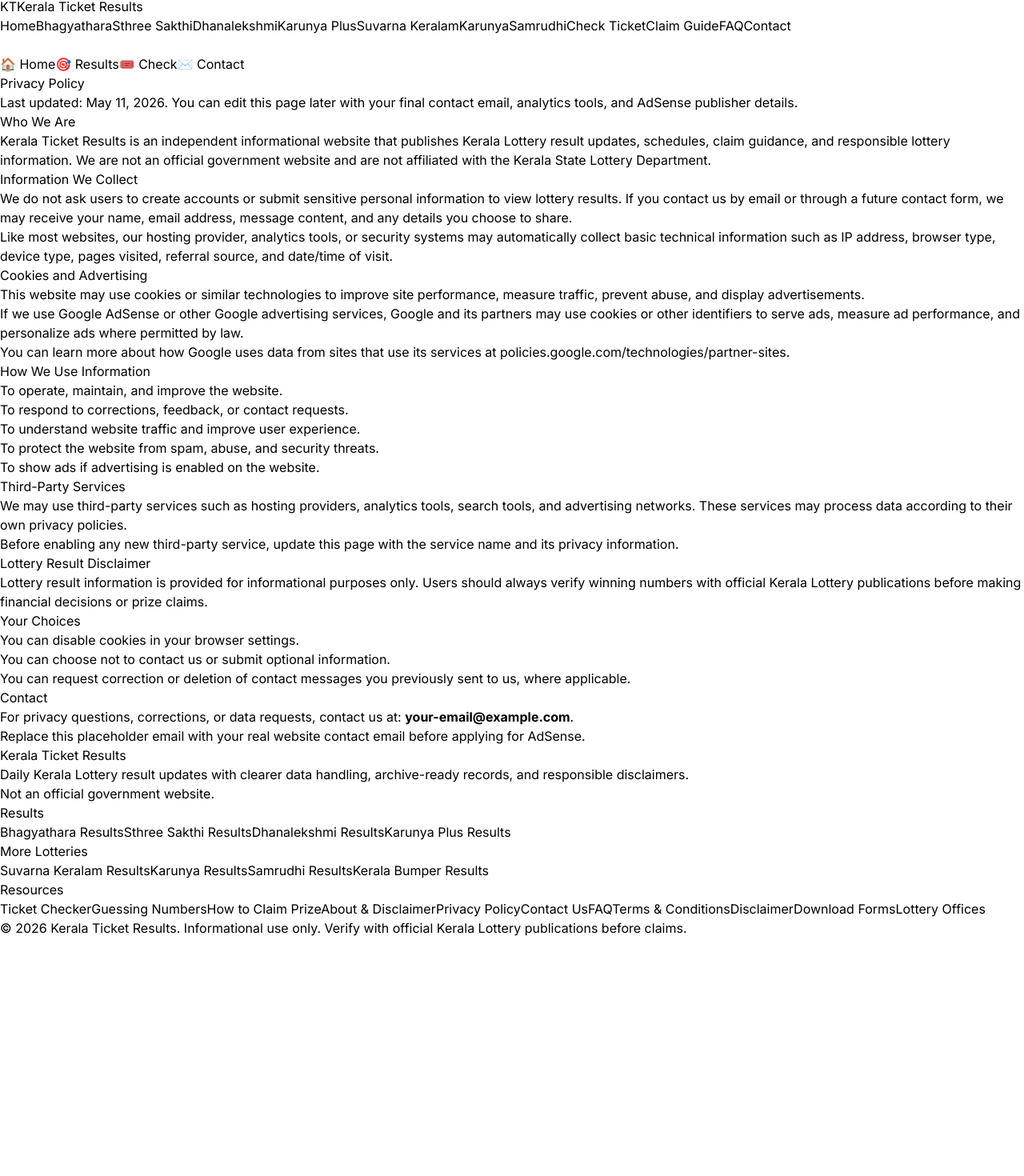
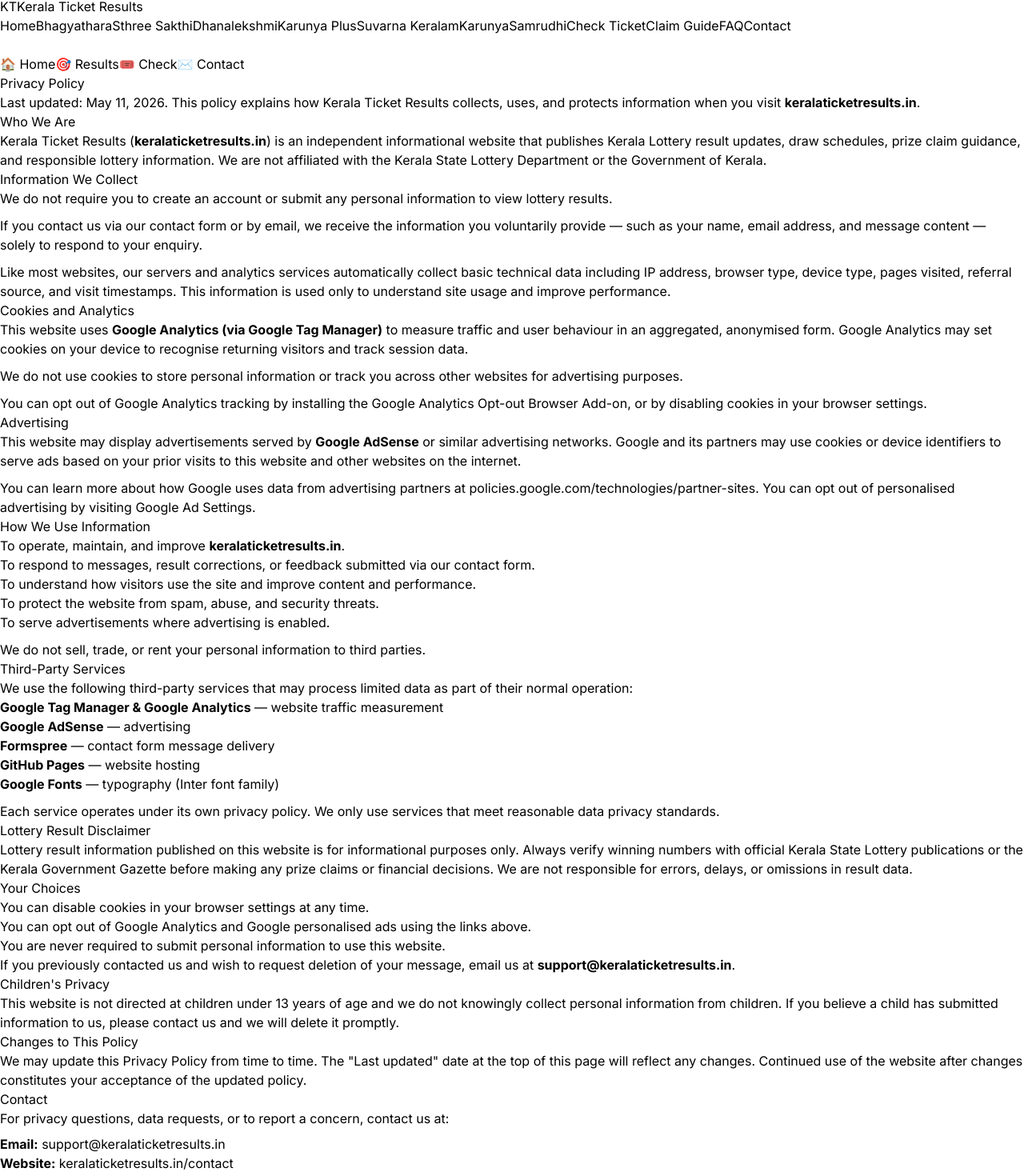
Before and after one commit to dhileep111/kerala-lottery-site, a React (Vite) app in the folder artifacts/kerala-lottery/: page /privacy-policy in a window 1280 px wide. Shown: the part 52-1522 px from the top of the page at 80% size. Before the commit the page ends 1224 px from the top, so only its background shows below. Built offline with nearby package versions, Linux system fonts and the light colour scheme; the HTML template or start-up script is replaced by a standard one.

Commit message:
Update PrivacyPolicyPage.tsx

```diff
--- a/artifacts/kerala-lottery/src/pages/PrivacyPolicyPage.tsx
+++ b/artifacts/kerala-lottery/src/pages/PrivacyPolicyPage.tsx
@@ -6,16 +6,92 @@ export default function PrivacyPolicyPage() {
       <div className="container">
         <div className="hero">
           <h1>Privacy Policy</h1>
-          <p>Last updated: May 11, 2026. You can edit this page later with your final contact email, analytics tools, and AdSense publisher details.</p>
+          <p>Last updated: May 11, 2026. This policy explains how Kerala Ticket Results collects, uses, and protects information when you visit <strong>keralaticketresults.in</strong>.</p>
         </div>
-        <section className="content-card"><h2>Who We Are</h2><p>{site.name} is an independent informational website that publishes Kerala Lottery result updates, schedules, claim guidance, and responsible lottery information. We are not an official government website and are not affiliated with the Kerala State Lottery Department.</p></section>
-        <section className="content-card"><h2>Information We Collect</h2><p>We do not ask users to create accounts or submit sensitive personal information to view lottery results. If you contact us by email or through a future contact form, we may receive your name, email address, message content, and any details you choose to share.</p><p>Like most websites, our hosting provider, analytics tools, or security systems may automatically collect basic technical information such as IP address, browser type, device type, pages visited, referral source, and date/time of visit.</p></section>
-        <section className="content-card"><h2>Cookies and Advertising</h2><p>This website may use cookies or similar technologies to improve site performance, measure traffic, prevent abuse, and display advertisements.</p><p>If we use Google AdSense or other Google advertising services, Google and its partners may use cookies or other identifiers to serve ads, measure ad performance, and personalize ads where permitted by law.</p><p>You can learn more about how Google uses data from sites that use its services at policies.google.com/technologies/partner-sites.</p></section>
-        <section className="content-card"><h2>How We Use Information</h2><ul><li>To operate, maintain, and improve the website.</li><li>To respond to corrections, feedback, or contact requests.</li><li>To understand website traffic and improve user experience.</li><li>To protect the website from spam, abuse, and security threats.</li><li>To show ads if advertising is enabled on the website.</li></ul></section>
-        <section className="content-card"><h2>Third-Party Services</h2><p>We may use third-party services such as hosting providers, analytics tools, search tools, and advertising networks. These services may process data according to their own privacy policies.</p><p>Before enabling any new third-party service, update this page with the service name and its privacy information.</p></section>
-        <section className="content-card"><h2>Lottery Result Disclaimer</h2><p>Lottery result information is provided for informational purposes only. Users should always verify winning numbers with official Kerala Lottery publications before making financial decisions or prize claims.</p></section>
-        <section className="content-card"><h2>Your Choices</h2><ul><li>You can disable cookies in your browser settings.</li><li>You can choose not to contact us or submit optional information.</li><li>You can request correction or deletion of contact messages you previously sent to us, where applicable.</li></ul></section>
-        <section className="content-card"><h2>Contact</h2><p>For privacy questions, corrections, or data requests, contact us at: <strong>your-email@example.com</strong>.</p><p>Replace this placeholder email with your real website contact email before applying for AdSense.</p></section>
+
+        <section className="content-card">
+          <h2>Who We Are</h2>
+          <p>{site.name} (<strong>keralaticketresults.in</strong>) is an independent informational website that publishes Kerala Lottery result updates, draw schedules, prize claim guidance, and responsible lottery information. We are not affiliated with the Kerala State Lottery Department or the Government of Kerala.</p>
+        </section>
+
+        <section className="content-card">
+          <h2>Information We Collect</h2>
+          <p>We do not require you to create an account or submit any personal information to view lottery results.</p>
+          <p style={{ marginTop: 10 }}>If you contact us via our contact form or by email, we receive the information you voluntarily provide — such as your name, email address, and message content — solely to respond to your enquiry.</p>
+          <p style={{ marginTop: 10 }}>Like most websites, our servers and analytics services automatically collect basic technical data including IP address, browser type, device type, pages visited, referral source, and visit timestamps. This information is used only to understand site usage and improve performance.</p>
+        </section>
+
+        <section className="content-card">
+          <h2>Cookies and Analytics</h2>
+          <p>This website uses <strong>Google Analytics (via Google Tag Manager)</strong> to measure traffic and user behaviour in an aggregated, anonymised form. Google Analytics may set cookies on your device to recognise returning visitors and track session data.</p>
+          <p style={{ marginTop: 10 }}>We do not use cookies to store personal information or track you across other websites for advertising purposes.</p>
+          <p style={{ marginTop: 10 }}>You can opt out of Google Analytics tracking by installing the <a href="https://tools.google.com/dlpage/gaoptout" target="_blank" rel="noopener noreferrer">Google Analytics Opt-out Browser Add-on</a>, or by disabling cookies in your browser settings.</p>
+        </section>
+
+        <section className="content-card">
+          <h2>Advertising</h2>
+          <p>This website may display advertisements served by <strong>Google AdSense</strong> or similar advertising networks. Google and its partners may use cookies or device identifiers to serve ads based on your prior visits to this website and other websites on the internet.</p>
+          <p style={{ marginTop: 10 }}>You can learn more about how Google uses data from advertising partners at <a href="https://policies.google.com/technologies/partner-sites" target="_blank" rel="noopener noreferrer">policies.google.com/technologies/partner-sites</a>. You can opt out of personalised advertising by visiting <a href="https://www.google.com/settings/ads" target="_blank" rel="noopener noreferrer">Google Ad Settings</a>.</p>
+        </section>
+
+        <section className="content-card">
+          <h2>How We Use Information</h2>
+          <ul>
+            <li>To operate, maintain, and improve <strong>keralaticketresults.in</strong>.</li>
+            <li>To respond to messages, result corrections, or feedback submitted via our contact form.</li>
+            <li>To understand how visitors use the site and improve content and performance.</li>
+            <li>To protect the website from spam, abuse, and security threats.</li>
+            <li>To serve advertisements where advertising is enabled.</li>
+          </ul>
+          <p style={{ marginTop: 10 }}>We do not sell, trade, or rent your personal information to third parties.</p>
+        </section>
+
+        <section className="content-card">
+          <h2>Third-Party Services</h2>
+          <p>We use the following third-party services that may process limited data as part of their normal operation:</p>
+          <ul>
+            <li><strong>Google Tag Manager &amp; Google Analytics</strong> — website traffic measurement</li>
+            <li><strong>Google AdSense</strong> — advertising</li>
+            <li><strong>Formspree</strong> — contact form message delivery</li>
+            <li><strong>GitHub Pages</strong> — website hosting</li>
+            <li><strong>Google Fonts</strong> — typography (Inter font family)</li>
+          </ul>
+          <p style={{ marginTop: 10 }}>Each service operates under its own privacy policy. We only use services that meet reasonable data privacy standards.</p>
+        </section>
+
+        <section className="content-card">
+          <h2>Lottery Result Disclaimer</h2>
+          <p>Lottery result information published on this website is for informational purposes only. Always verify winning numbers with official Kerala State Lottery publications or the Kerala Government Gazette before making any prize claims or financial decisions. We are not responsible for errors, delays, or omissions in result data.</p>
+        </section>
+
+        <section className="content-card">
+          <h2>Your Choices</h2>
+          <ul>
+            <li>You can disable cookies in your browser settings at any time.</li>
+            <li>You can opt out of Google Analytics and Google personalised ads using the links above.</li>
+            <li>You are never required to submit personal information to use this website.</li>
+            <li>If you previously contacted us and wish to request deletion of your message, email us at <strong>support@keralaticketresults.in</strong>.</li>
+          </ul>
+        </section>
+
+        <section className="content-card">
+          <h2>Children's Privacy</h2>
+          <p>This website is not directed at children under 13 years of age and we do not knowingly collect personal information from children. If you believe a child has submitted information to us, please contact us and we will delete it promptly.</p>
+        </section>
+
+        <section className="content-card">
+          <h2>Changes to This Policy</h2>
+          <p>We may update this Privacy Policy from time to time. The "Last updated" date at the top of this page will reflect any changes. Continued use of the website after changes constitutes your acceptance of the updated policy.</p>
+        </section>
+
+        <section className="content-card">
+          <h2>Contact</h2>
+          <p>For privacy questions, data requests, or to report a concern, contact us at:</p>
+          <p style={{ marginTop: 8 }}>
+            <strong>Email:</strong> <a href="mailto:support@keralaticketresults.in">support@keralaticketresults.in</a><br />
+            <strong>Website:</strong> <a href="https://keralaticketresults.in/contact">keralaticketresults.in/contact</a>
+          </p>
+        </section>
       </div>
     </main>
   );
```
